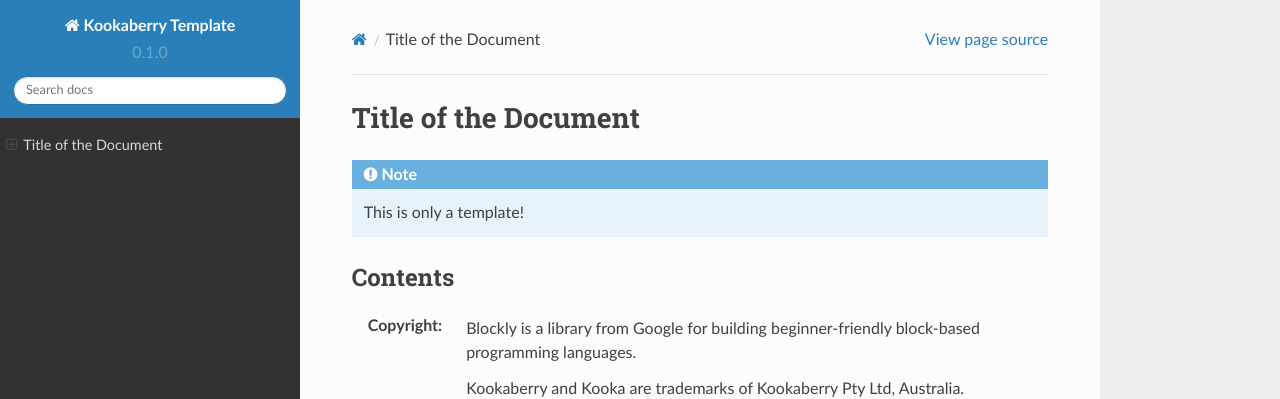
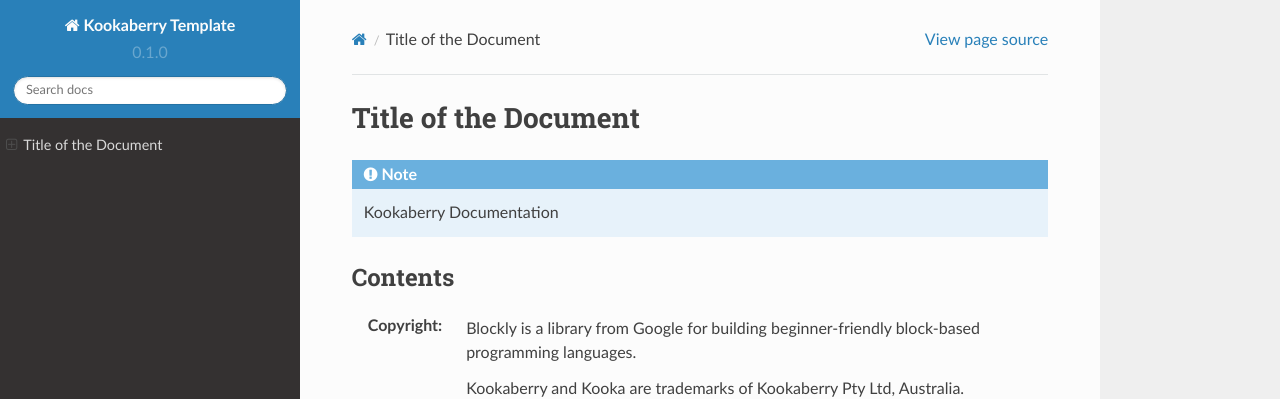
Before and after one commit to JulianDinsdale/KookaDocs, a Sphinx documentation site: the page built from docs/source/index.rst, in a window 1280 px wide. Shown: the top 399 px of the page. Built offline with Sphinx 7.4.7 and the Read the Docs theme 2.0.0, drawn with Linux system fonts in a browser that asks for light colours.

Commit message:
Update index.rst

```diff
--- a/docs/source/index.rst
+++ b/docs/source/index.rst
@@ -6,7 +6,7 @@
 
 .. note::
 
-   This is only a template!
+   Kookaberry Documentation
 
 Contents
 --------
```
